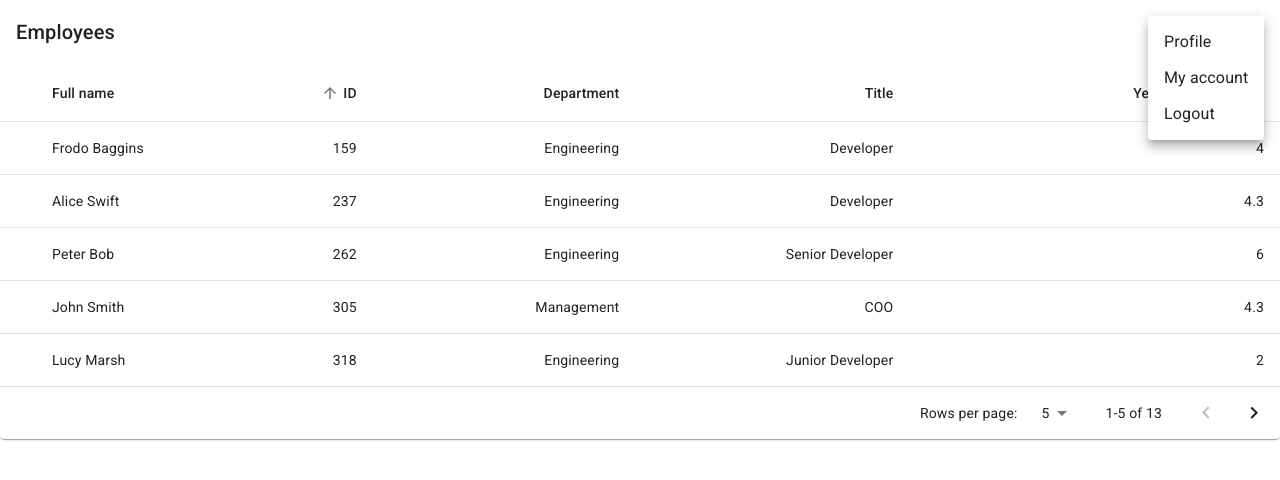
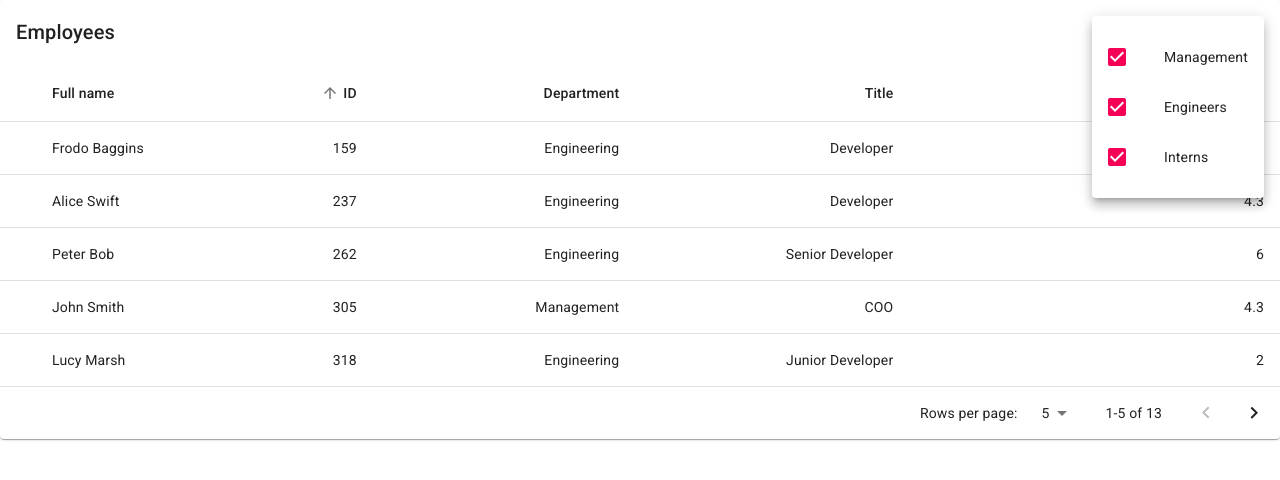
Before and after one commit to kpresta04/react-employee-directory, a React (Create React App) app: page / in a window 1280 px wide. Both pictures are taken after a click on the button 1248 px from the left and 32 px from the top of the page. Shown: the top 480 px of the page. Built offline with nearby package versions, Linux system fonts and the light colour scheme.

Commit message:
added checkboxes

```diff
--- /dev/null
+++ b/src/components/MenuList.component.js
@@ -0,0 +1,63 @@
+import React from "react";
+import { makeStyles } from "@material-ui/core/styles";
+import List from "@material-ui/core/List";
+import ListItem from "@material-ui/core/ListItem";
+import ListItemIcon from "@material-ui/core/ListItemIcon";
+import ListItemText from "@material-ui/core/ListItemText";
+import Checkbox from "@material-ui/core/Checkbox";
+
+const useStyles = makeStyles((theme) => ({
+	root: {
+		width: "100%",
+		maxWidth: 360,
+		backgroundColor: theme.palette.background.paper,
+	},
+}));
+
+export default function CheckboxList() {
+	const classes = useStyles();
+	const [checked, setChecked] = React.useState([0, 1, 2]);
+	const names = ["Management", "Engineers", "Interns"];
+
+	const handleToggle = (value) => () => {
+		const currentIndex = checked.indexOf(value);
+		const newChecked = [...checked];
+
+		if (currentIndex === -1) {
+			newChecked.push(value);
+		} else {
+			newChecked.splice(currentIndex, 1);
+		}
+
+		setChecked(newChecked);
+	};
+
+	return (
+		<List className={classes.root}>
+			{[0, 1, 2].map((value) => {
+				const labelId = `checkbox-list-label-${value}`;
+
+				return (
+					<ListItem
+						key={value}
+						role={undefined}
+						dense
+						button
+						onClick={handleToggle(value)}
+					>
+						<ListItemIcon>
+							<Checkbox
+								edge="start"
+								checked={checked.indexOf(value) !== -1}
+								tabIndex={-1}
+								disableRipple
+								inputProps={{ "aria-labelledby": labelId }}
+							/>
+						</ListItemIcon>
+						<ListItemText id={labelId} primary={names[value]} />
+					</ListItem>
+				);
+			})}
+		</List>
+	);
+}
--- a/src/components/SimpleMenu.component.js
+++ b/src/components/SimpleMenu.component.js
@@ -1,8 +1,8 @@
 import React from "react";
 import Menu from "@material-ui/core/Menu";
-import MenuItem from "@material-ui/core/MenuItem";
 import IconButton from "@material-ui/core/IconButton";
 import Tooltip from "@material-ui/core/Tooltip";
+import MenuList from "./MenuList.component";
 
 import FilterListIcon from "@material-ui/icons/FilterList";
 
@@ -37,9 +37,7 @@ export default function SimpleMenu() {
 				open={Boolean(anchorEl)}
 				onClose={handleClose}
 			>
-				<MenuItem onClick={handleClose}>Profile</MenuItem>
-				<MenuItem onClick={handleClose}>My account</MenuItem>
-				<MenuItem onClick={handleClose}>Logout</MenuItem>
+				<MenuList />
 			</Menu>
 		</div>
 	);
--- a/src/reducers/rowFilter.js
+++ b/src/reducers/rowFilter.js
@@ -2,26 +2,33 @@ function createData(name, calories, fat, carbs, protein) {
 	return { name, calories, fat, carbs, protein };
 }
 
-const initialRows = [
+const managementRows = [
 	createData("John Smith", 305, "Management", "COO", 4.3),
+	createData("Haley Jules", 408, "Management", "Team Lead", 6.5),
+	createData("Doug Douglas", 360, "Management", "CEO", 8),
+	createData("Catherine Carter", 518, "Management", "CTO", 7.0),
+];
+
+const internRows = [
+	createData("Jelly Chris", 375, "Interns", "Intern", 0.0),
+	createData("Katie Anne", 392, "Interns", "Intern", 0.0),
+];
+const engRows = [
 	createData("Sally June", 452, "Engineering", "Developer", 4.9),
 	createData("Peter Bob", 262, "Engineering", "Senior Developer", 6.0),
 	createData("Frodo Baggins", 159, "Engineering", "Developer", 4.0),
 	createData("Tom Bombadil", 356, "Engineering", "Senior Developer", 3.9),
-	createData("Haley Jules", 408, "Management", "Team Lead", 6.5),
 	createData("Alice Swift", 237, "Engineering", "Developer", 4.3),
-	createData("Jelly Chris", 375, "Interns", "Intern", 0.0),
-	createData("Catherine Carter", 518, "Management", "CTO", 7.0),
-	createData("Katie Anne", 392, "Interns", "Intern", 0.0),
 	createData("Lucy Marsh", 318, "Engineering", "Junior Developer", 2.0),
-	createData("Doug Douglas", 360, "Management", "CEO", 8),
 	createData("Oreo Jones", 437, "Engineering", "Developer", 4.0),
 ];
+
+const initialRows = [...managementRows, ...internRows, ...engRows];
 
 const rowsReducer = (state = initialRows, action) => {
 	switch (action.type) {
 		case "TEXT_FILTER":
-			return state.filter((row) => row.includes(action.text));
+			return state.filter((row) => !row.includes(action.text));
 
 		default:
 			return state;
```
